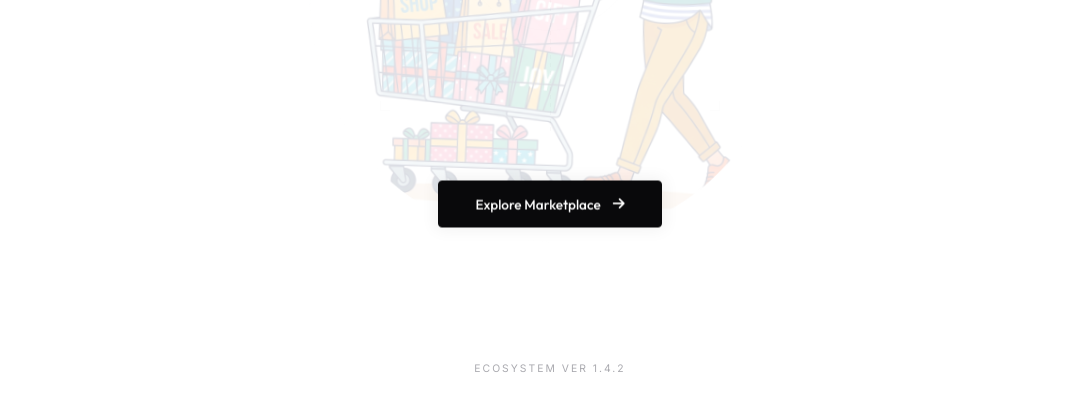
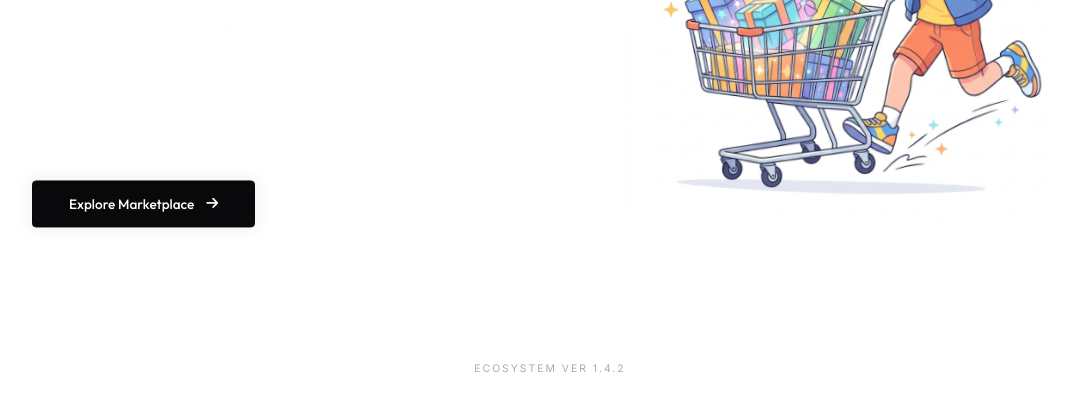
Before and after one commit to guyestguygithub001/AURA, a website: page public/index.html in a window 1280 px wide. Shown: the part 383-800 px from the top of the page, without its empty margins (90-1163 px from the left). Drawn offline with Linux system fonts and the light colour scheme; no server answers.

Commit message:
feat: design side-by-side landing layout and update illustration to action-oriented young boy shopper v3

```diff
--- a/public/index.html
+++ b/public/index.html
@@ -17,12 +17,8 @@
 
   <!-- AURA Sleek Typographic Landing Intro -->
   <div id="landing-hero-view" class="landing-overlay">
-    <!-- Faded Animated Shopper Illustration -->
-    <div class="illustration-container">
-      <img src="happy_shopper_v2.jpg" alt="AURA Shopper" class="happy-shopper-img">
-    </div>
-
     <div class="landing-content">
+      <div class="landing-text-block">
         <div class="landing-logo-container">
           <!-- Technical Vector Motion Graphic -->
           <div class="logo-motion-graphic">
@@ -43,6 +39,14 @@
           <span>Explore Marketplace</span>
           <i class="fa-solid fa-arrow-right"></i>
         </button>
+      </div>
+
+      <!-- Colorful Action Shopper Illustration (Young Boy) -->
+      <div class="illustration-parallax-wrapper">
+        <div class="illustration-container">
+          <img src="happy_shopper_v3.jpg" alt="AURA Shopper" class="happy-shopper-img">
+        </div>
+      </div>
     </div>
     <div class="landing-footer">
       <span>Ecosystem Ver 1.4.2</span>
--- a/public/styles.css
+++ b/public/styles.css
@@ -1155,52 +1155,68 @@ body.light-theme .onboarding-modal select {
 .landing-content {
   position: relative;
   z-index: 5;
-  text-align: center;
-  max-width: 600px;
+  display: flex;
+  align-items: center;
+  justify-content: space-between;
+  gap: 5rem;
+  max-width: 1100px;
+  width: 90%;
   padding: 2rem;
+  text-align: left; /* Left align typography for editor landing layout */
   transform-style: preserve-3d;
+}
+.landing-text-block {
+  flex: 1.2;
+  display: flex;
+  flex-direction: column;
+  align-items: flex-start; /* Left align content elements */
 }
 .landing-logo-container {
   margin-bottom: 2rem;
   transform-style: preserve-3d;
 }
 
-/* Animated Faded Shopping Illustration (Background Accent) */
+/* Parallax wrapper tracking real-time cursor offsets */
+.landing-overlay .illustration-parallax-wrapper {
+  flex: 1;
+  display: flex;
+  align-items: center;
+  justify-content: center;
+  transform: translate3d(var(--parallax-x, 0px), var(--parallax-y, 0px), 0);
+  transition: transform 0.35s cubic-bezier(0.16, 1, 0.3, 1), opacity 1s var(--transition);
+}
+
+/* Dynamic Cartoon Shopper Illustration (Young Boy Side Art) */
 .landing-overlay .illustration-container {
-  position: absolute;
-  top: 50%;
-  left: 50%;
-  transform: translate(-50%, -50%);
-  width: 480px;
-  height: 480px;
+  position: relative;
+  width: 440px;
+  height: 440px;
   z-index: 1;
   pointer-events: none;
-  opacity: 0.15; /* Clean faded cartoon backdrop */
-  mix-blend-mode: multiply;
-  animation: floatIllustration 10s infinite ease-in-out;
-  transition: opacity 1s var(--transition), transform 1s var(--transition);
+  opacity: 0.95; /* High quality, crisp representation */
+  animation: floatIllustration 8s infinite ease-in-out;
 }
 
 .landing-overlay .happy-shopper-img {
   width: 100%;
   height: 100%;
-  object-fit: cover;
-  border-radius: 50%;
+  object-fit: contain; /* Preserves vector transparency borders */
+  border-radius: 16px;
 }
 
 @keyframes floatIllustration {
   0%, 100% {
-    transform: translate(-50%, -50%) translateY(0px) rotate(0deg);
+    transform: translateY(0px) rotate(0deg);
   }
   50% {
-    transform: translate(-50%, -50%) translateY(-15px) rotate(2deg);
+    transform: translateY(-12px) rotate(1.5deg);
   }
 }
 
 /* Shift out illustration on explore trigger click */
-.landing-overlay.shifting .illustration-container {
+.landing-overlay.shifting .illustration-parallax-wrapper {
   opacity: 0;
-  transform: translate(-50%, -50%) scale(1.15) translateY(-50px);
+  transform: translate3d(var(--parallax-x, 0px), var(--parallax-y, 0px), 0) scale(0.92) translateY(-40px);
 }
 
 /* Typography contrast settings for white layout */
@@ -1220,7 +1236,7 @@ body.light-theme .onboarding-modal select {
   width: 60px;
   height: 1px;
   background-color: rgba(9, 9, 11, 0.15) !important;
-  margin: 1.5rem auto 0 auto;
+  margin: 1.5rem 0 0 0; /* Left align divider */
   transition: width 0.6s cubic-bezier(0.16, 1, 0.3, 1);
 }
 .landing-overlay .landing-content:hover .landing-divider {
@@ -1437,3 +1453,26 @@ body.light-theme .logo-motion-graphic {
   border-color: #09090b;
   opacity: 0.12;
 }
+
+/* Responsive side-by-side landing styles stack */
+@media (max-width: 992px) {
+  .landing-content {
+    flex-direction: column-reverse;
+    text-align: center;
+    gap: 3rem;
+  }
+  .landing-text-block {
+    align-items: center;
+  }
+  .landing-overlay .landing-title {
+    font-size: 4rem;
+    letter-spacing: 8px;
+  }
+  .landing-overlay .landing-divider {
+    margin: 1.5rem auto 0 auto;
+  }
+  .landing-overlay .illustration-container {
+    width: 320px;
+    height: 320px;
+  }
+}
```
Also changed, not shown: public/happy_shopper_v3.jpg (added). Lines whose indentation alone changed are shown as unchanged.
